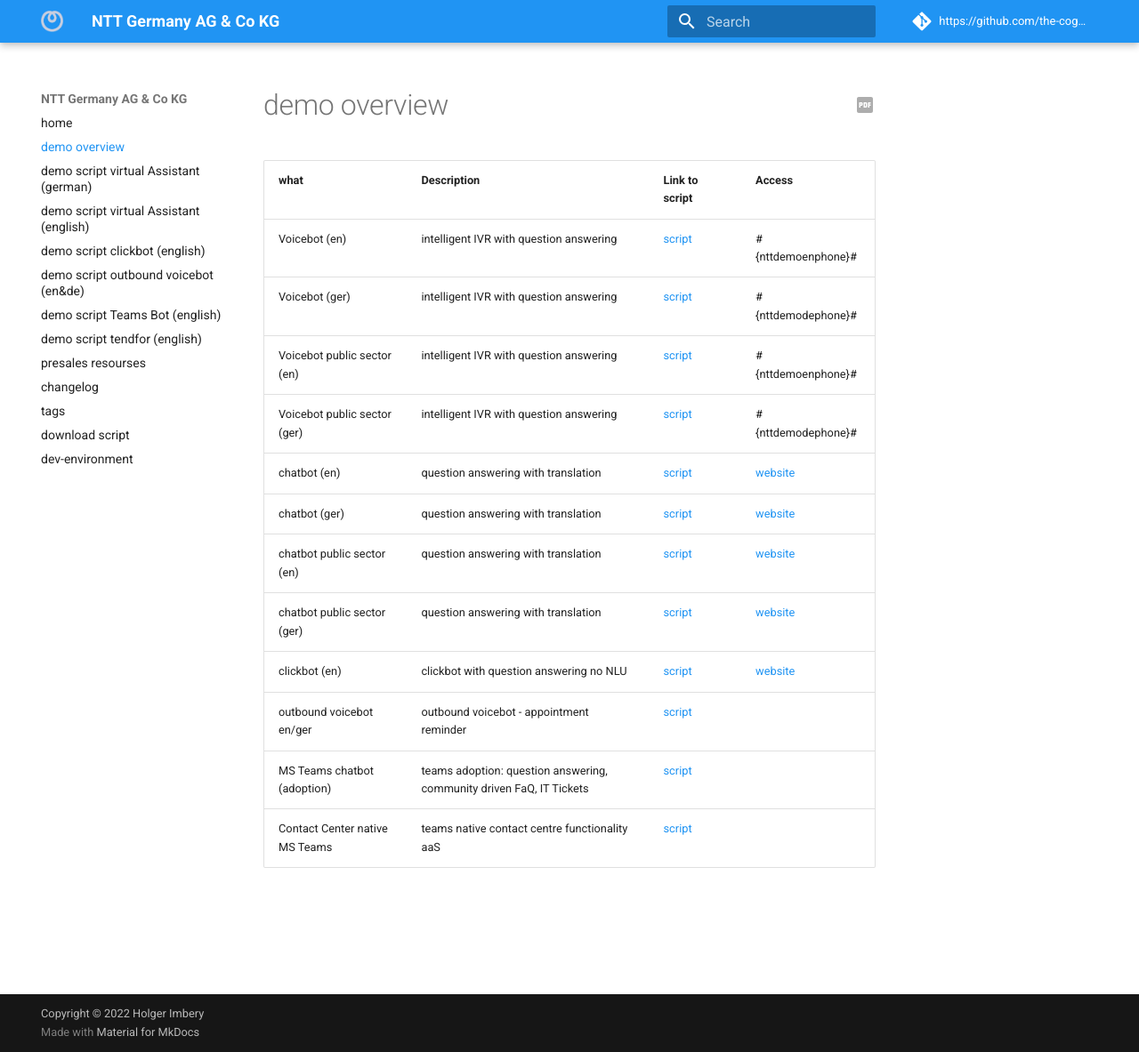
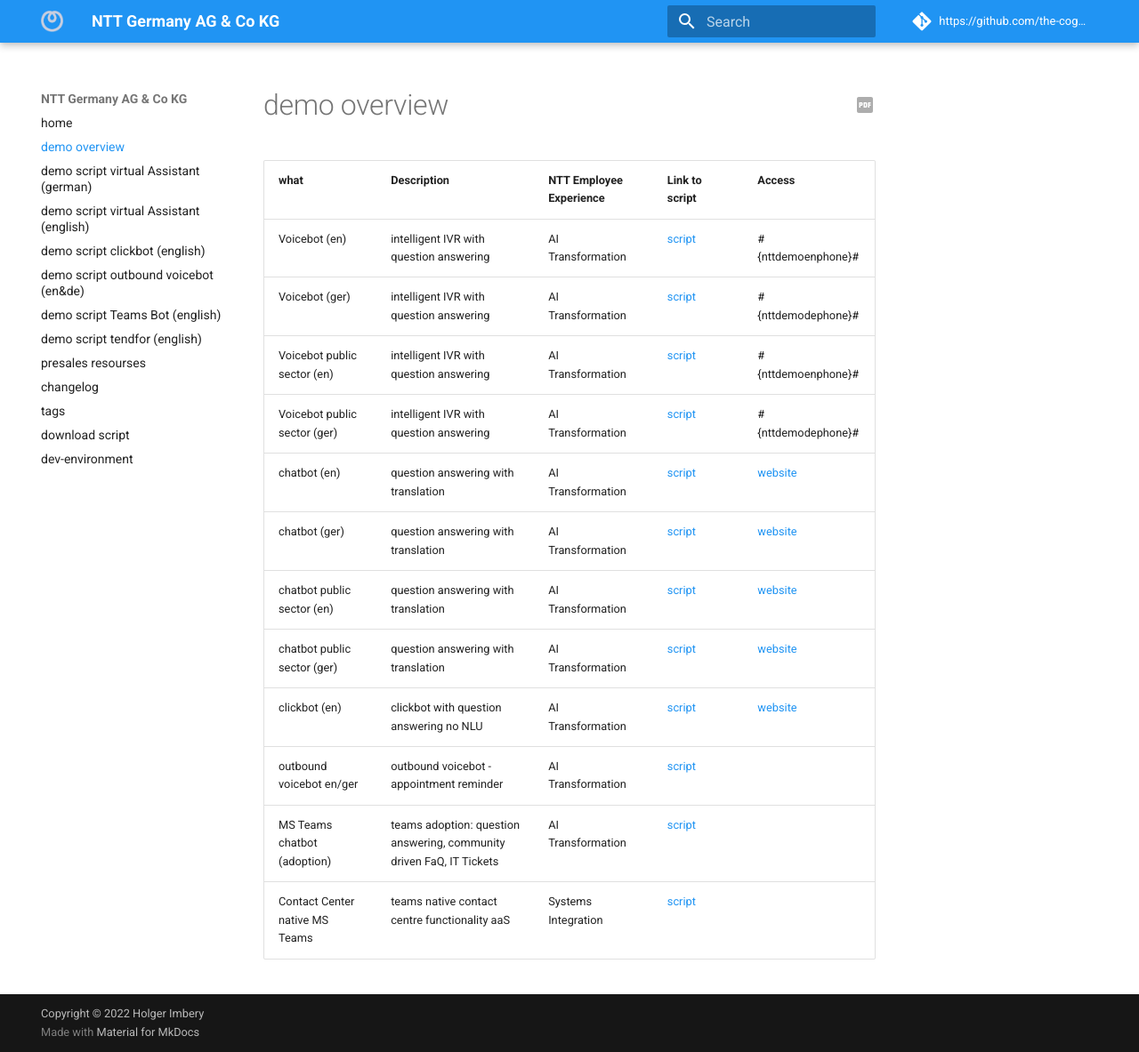
Before and after one commit to the-cognitiveservices-ninja/demo-environment, an MkDocs documentation site: the page built from docs/what.md, in a window 1280 px wide and 1183 px high. Shown: the whole window at 89% size. Built offline with MkDocs 1.6.1 and Material for MkDocs 9.7.7, drawn with Linux system fonts in a browser that asks for light colours; comment, search, counter and statistics services are not loaded.

Commit message:
Updated table by GTM Theme of NTT Germany
i added the mapping of demo to GTM theme

```diff
--- a/docs/what.md
+++ b/docs/what.md
@@ -1,14 +1,14 @@
-| what                          | Description                                                                            | Link to script | Access          |
-|-------------------------------|----------------------------------------------------------------------------------------|----------------|-----------------|
-| Voicebot (en)                 | intelligent IVR with question answering                                                |  [script](https://www.nttdemo.de/script_en/)| #{nttdemoenphone}# |
-| Voicebot (ger)                | intelligent IVR with question answering                                                |  [script](https://www.nttdemo.de/script_de/)| #{nttdemodephone}# |
-| Voicebot public sector (en)   | intelligent IVR with question answering                                                |  [script](https://www.nttdemo.de/script_en/)| #{nttdemoenphone}# |
-| Voicebot public sector (ger)  | intelligent IVR with question answering                                                |  [script](https://www.nttdemo.de/script_de/)| #{nttdemodephone}# |
-| chatbot (en)                  | question answering with translation                                                    |  [script](https://www.nttdemo.de/script_en/)| [website](https://www.nttdemo.de/english)|
-| chatbot (ger)                 | question answering with translation                                                    |  [script](https://www.nttdemo.de/script_de/)|  [website](https://www.nttdemo.de/german)|
-| chatbot public sector (en)    | question answering with translation                                                    |  [script](https://www.nttdemo.de/script_en/)| [website](https://www.nttdemo.de/english)|
-| chatbot public sector (ger)   | question answering with translation                                                    |  [script](https://www.nttdemo.de/script_de/)| [website](https://www.nttdemo.de/german)|
-| clickbot (en)                 | clickbot with question answering no NLU                                                |  [script](https://www.nttdemo.de/script_en_click/)| [website](https://www.nttdemo.de/englishclick)|
-| outbound voicebot en/ger      | outbound voicebot - appointment reminder                                               |  [script](https://www.nttdemo.de/outbound/)|
-| MS Teams chatbot (adoption)   | teams adoption: question answering, community driven FaQ, IT Tickets                   |  [script](https://www.nttdemo.de/script_en_teams/)|
-| Contact Center native MS Teams| teams native contact centre functionality aaS                                          |  [script](https://www.nttdemo.de/tendfor/)|
+| what                          | Description                                                   | NTT Employee Experience | Link to script | Access          |
+|-------------------------------|---------------------------------------------------------------|-------------------------|----------------|-----------------|
+| Voicebot (en)                 | intelligent IVR with question answering                       | AI Transformation       |  [script](https://www.nttdemo.de/script_en/)| #{nttdemoenphone}# |
+| Voicebot (ger)                | intelligent IVR with question answering                       |  AI Transformation      |  [script](https://www.nttdemo.de/script_de/)| #{nttdemodephone}# |
+| Voicebot public sector (en)   | intelligent IVR with question answering                       | AI Transformation       |  [script](https://www.nttdemo.de/script_en/)| #{nttdemoenphone}# |
+| Voicebot public sector (ger)  | intelligent IVR with question answering                       | AI Transformation      |  [script](https://www.nttdemo.de/script_de/)| #{nttdemodephone}# |
+| chatbot (en)                  | question answering with translation                           | AI Transformation    |  [script](https://www.nttdemo.de/script_en/)| [website](https://www.nttdemo.de/english)|
+| chatbot (ger)                 | question answering with translation                           |  AI Transformation  |  [script](https://www.nttdemo.de/script_de/)|  [website](https://www.nttdemo.de/german)|
+| chatbot public sector (en)    | question answering with translation                           |  AI Transformation          |  [script](https://www.nttdemo.de/script_en/)| [website](https://www.nttdemo.de/english)|
+| chatbot public sector (ger)   | question answering with translation                            |  AI Transformation           |  [script](https://www.nttdemo.de/script_de/)| [website](https://www.nttdemo.de/german)|
+| clickbot (en)                 | clickbot with question answering no NLU                         | AI Transformation          |  [script](https://www.nttdemo.de/script_en_click/)| [website](https://www.nttdemo.de/englishclick)|
+| outbound voicebot en/ger      | outbound voicebot - appointment reminder                        |  AI Transformation         |  [script](https://www.nttdemo.de/outbound/)|
+| MS Teams chatbot (adoption)   | teams adoption: question answering, community driven FaQ, IT Tickets|  AI Transformation   |  [script](https://www.nttdemo.de/script_en_teams/)|
+| Contact Center native MS Teams| teams native contact centre functionality aaS                    |   Systems Integration   |  [script](https://www.nttdemo.de/tendfor/)|
```
